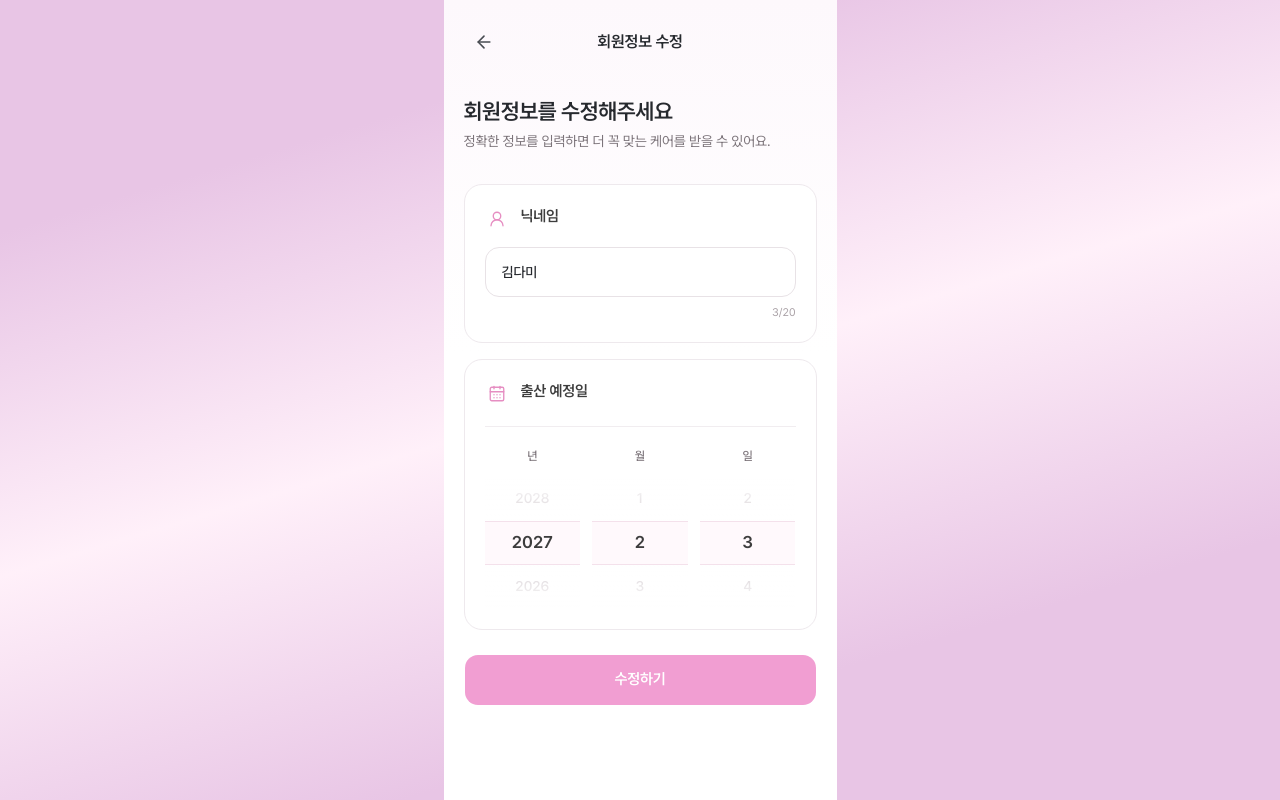
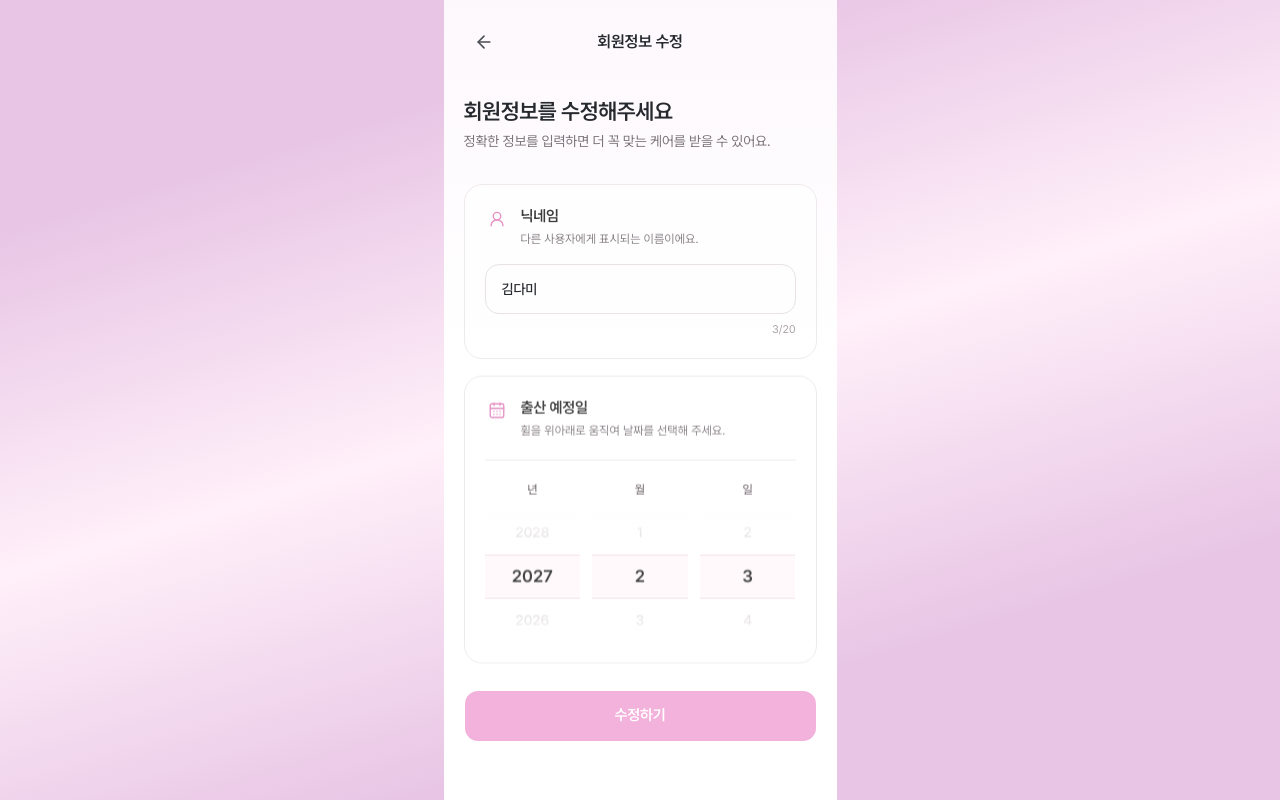
Before and after one commit to Likelion-YeungNam-Univ/14th-Marshmello-web, a React (Vite) app: page /mypage/edit in a window 1280 px wide. Built offline with nearby package versions, Linux system fonts and the light colour scheme.

Commit message:
feat: 회원정보 수정 화면 모션 효과 적용

```diff
--- a/src/pages/profile-edit-page.tsx
+++ b/src/pages/profile-edit-page.tsx
@@ -1,5 +1,6 @@
-import { useState, type FormEvent } from "react"
-import { ArrowLeft, CalendarDays, UserRound } from "lucide-react"
+import { useEffect, useRef, useState, type FormEvent } from "react"
+import { AnimatePresence, motion, type Variants } from "framer-motion"
+import { ArrowLeft, CalendarDays, CircleCheck, UserRound } from "lucide-react"
 import { useNavigate } from "react-router-dom"
 
 import { useProfileStore } from "@/features/mypage/model/use-profile-store"
@@ -9,6 +10,34 @@ import {
 } from "@/features/mypage/ui/date-wheel-picker"
 import { Button } from "@/shared/components/ui/button"
 import { Input } from "@/shared/components/ui/input"
+
+const fadeUpVariants: Variants = {
+  hidden: {
+    opacity: 0,
+    y: 14,
+  },
+  visible: {
+    opacity: 1,
+    transition: {
+      duration: 0.45,
+      ease: [0.22, 1, 0.36, 1],
+    },
+    y: 0,
+  },
+}
+
+const formVariants: Variants = {
+  hidden: {},
+  visible: {
+    transition: {
+      delayChildren: 0.16,
+      staggerChildren: 0.1,
+    },
+  },
+}
+
+const SUCCESS_OVERLAY_DURATION_MS = 1200
+const SUCCESS_OVERLAY_EXIT_DURATION_MS = 180
 
 export function ProfileEditPage() {
   const navigate = useNavigate()
@@ -25,6 +54,22 @@ export function ProfileEditPage() {
     month: initialMonth,
     year: initialYear,
   })
+  const [isSaveSuccessVisible, setIsSaveSuccessVisible] = useState(false)
+  const hideSuccessTimeoutRef = useRef<number | null>(null)
+  const navigateTimeoutRef = useRef<number | null>(null)
+
+  useEffect(
+    () => () => {
+      if (hideSuccessTimeoutRef.current !== null) {
+        window.clearTimeout(hideSuccessTimeoutRef.current)
+      }
+
+      if (navigateTimeoutRef.current !== null) {
+        window.clearTimeout(navigateTimeoutRef.current)
+      }
+    },
+    [],
+  )
 
   const submitProfile = (event: FormEvent<HTMLFormElement>) => {
     event.preventDefault()
@@ -32,6 +77,7 @@ export function ProfileEditPage() {
     const trimmedName = name.trim()
     if (!trimmedName) return
 
+    try {
       updateProfile({
         dueDate: [
           date.year,
@@ -40,12 +86,29 @@ export function ProfileEditPage() {
         ].join("-"),
         name: trimmedName,
       })
+      setIsSaveSuccessVisible(true)
+
+      hideSuccessTimeoutRef.current = window.setTimeout(() => {
+        setIsSaveSuccessVisible(false)
+      }, SUCCESS_OVERLAY_DURATION_MS)
+
+      navigateTimeoutRef.current = window.setTimeout(() => {
         navigate("/mypage", { replace: true })
+      }, SUCCESS_OVERLAY_DURATION_MS + SUCCESS_OVERLAY_EXIT_DURATION_MS)
+    } catch {
+      setIsSaveSuccessVisible(false)
+    }
   }
 
   return (
     <main className="relative mx-auto min-h-dvh w-full max-w-[393px] bg-[linear-gradient(180deg,#fdf8fc_0%,#ffffff_44%)] px-5 pt-5 pb-8 text-[#26292e]">
-      <header className="relative flex h-11 items-center justify-center">
+      <motion.header
+        animate="visible"
+        className="relative flex h-11 items-center justify-center"
+        initial="hidden"
+        transition={{ delay: 0.04 }}
+        variants={fadeUpVariants}
+      >
         <button
           aria-label="마이페이지로 돌아가기"
           className="absolute left-0 flex size-10 items-center justify-center rounded-xl text-[#484c52] transition-colors hover:bg-[#f7eef4] focus-visible:outline-none focus-visible:ring-2 focus-visible:ring-[#f19ed2]/45"
@@ -58,9 +121,16 @@ export function ProfileEditPage() {
         <span className="text-[16px] leading-6 font-semibold tracking-[-0.2px]">
           회원정보 수정
         </span>
-      </header>
+      </motion.header>
 
-      <section aria-labelledby="profile-edit-title" className="mt-8">
+      <motion.section
+        animate="visible"
+        aria-labelledby="profile-edit-title"
+        className="mt-8"
+        initial="hidden"
+        transition={{ delay: 0.1 }}
+        variants={fadeUpVariants}
+      >
         <h1
           className="text-[22px] leading-[31px] font-semibold tracking-[-0.45px] text-[#26292e]"
           id="profile-edit-title"
@@ -70,12 +140,19 @@ export function ProfileEditPage() {
         <p className="mt-1 text-[14px] leading-[21px] tracking-[-0.2px] text-[#7c747a]">
           정확한 정보를 입력하면 더 꼭 맞는 케어를 받을 수 있어요.
         </p>
-      </section>
+      </motion.section>
 
-      <form className="mt-8" onSubmit={submitProfile}>
-        <section
+      <motion.form
+        animate="visible"
+        className="mt-8"
+        initial="hidden"
+        onSubmit={submitProfile}
+        variants={formVariants}
+      >
+        <motion.section
           aria-labelledby="profile-name-label"
           className="rounded-2xl border border-[#eee9ed] bg-white p-5"
+          variants={fadeUpVariants}
         >
           <div className="flex items-start gap-3">
             <span className="mt-0.5 flex size-6 shrink-0 items-center justify-center text-[#e68ec2]">
@@ -89,7 +166,9 @@ export function ProfileEditPage() {
               >
                 닉네임
               </label>
-
+              <span className="mt-0.5 block text-[12px] leading-[18px] text-[#8a8388]">
+                다른 사용자에게 표시되는 이름이에요.
+              </span>
             </div>
           </div>
 
@@ -110,11 +189,12 @@ export function ProfileEditPage() {
           >
             {name.length}/20
           </p>
-        </section>
+        </motion.section>
 
-        <section
+        <motion.section
           aria-labelledby="due-date-label"
           className="mt-4 rounded-2xl border border-[#eee9ed] bg-white p-5"
+          variants={fadeUpVariants}
         >
           <div className="flex items-start gap-3">
             <span className="mt-0.5 flex size-6 shrink-0 items-center justify-center text-[#e68ec2]">
@@ -127,7 +207,9 @@ export function ProfileEditPage() {
               >
                 출산 예정일
               </h2>
-
+              <span className="mt-0.5 block text-[12px] leading-[18px] text-[#8a8388]">
+                휠을 위아래로 움직여 날짜를 선택해 주세요.
+              </span>
             </div>
           </div>
 
@@ -139,16 +221,44 @@ export function ProfileEditPage() {
               value={date}
             />
           </div>
-        </section>
+        </motion.section>
 
+        <motion.div className="mt-6" variants={fadeUpVariants}>
           <Button
-          className="mt-6 h-[52px] w-full rounded-xl bg-[#f19ed2] text-[15px] font-semibold tracking-[-0.2px] text-white shadow-none hover:bg-[#ed8dca] focus-visible:border-[#f19ed2] focus-visible:ring-[#f19ed2]/30"
-          disabled={!name.trim()}
+            className="h-[52px] w-full rounded-xl bg-[#f19ed2] text-[15px] font-semibold tracking-[-0.2px] text-white shadow-none hover:bg-[#ed8dca] focus-visible:border-[#f19ed2] focus-visible:ring-[#f19ed2]/30"
+            disabled={!name.trim() || isSaveSuccessVisible}
             type="submit"
           >
             수정하기
           </Button>
-      </form>
+        </motion.div>
+      </motion.form>
+
+      <AnimatePresence>
+        {isSaveSuccessVisible ? (
+          <motion.div
+            animate={{ opacity: 1 }}
+            className="fixed inset-0 z-50 flex items-center justify-center bg-black/20 backdrop-blur-[2px]"
+            exit={{ opacity: 0 }}
+            initial={{ opacity: 0 }}
+            transition={{ duration: 0.18, ease: "easeOut" }}
+          >
+            <motion.div
+              animate={{ opacity: 1, scale: 1 }}
+              className="flex size-24 items-center justify-center rounded-full bg-white shadow-[0_12px_32px_rgba(38,41,46,0.2)]"
+              exit={{ opacity: 0, scale: 0.92 }}
+              initial={{ opacity: 0, scale: 0.56 }}
+              transition={{ type: "spring", stiffness: 360, damping: 22 }}
+            >
+              <CircleCheck
+                aria-label="저장 완료"
+                className="size-14 text-[#f19ed2]"
+                strokeWidth={1.8}
+              />
+            </motion.div>
+          </motion.div>
+        ) : null}
+      </AnimatePresence>
     </main>
   )
 }
```
Lines whose indentation alone changed are shown as unchanged.
